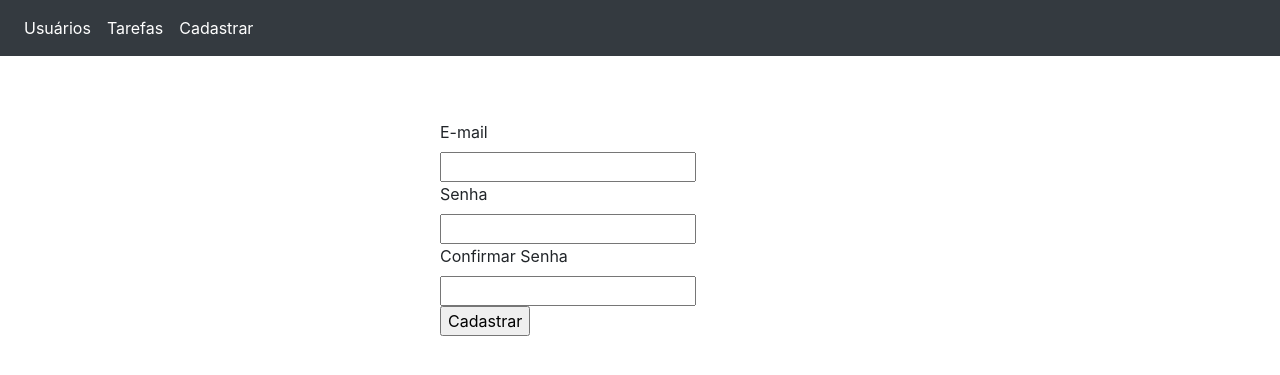
After one commit to rodrigoviturino/modulos-tarefas, a PHP site: page /cadastro.php in a window 1280 px wide. The commit adds this page. Shown: the top 375 px of the page. Run offline with PHP 8.4, Linux system fonts and the light colour scheme.

Commit message:
cadastro de usuario

```diff
--- /dev/null
+++ b/cadastro.php
@@ -0,0 +1,14 @@
+<?php
+require_once('header.php');
+?>
+
+
+<form method="post" action="autenticar.php " >
+    <label>E-mail</label><br/>
+    <input type="text" name="email"/><br/>
+    <label>Senha</label><br/>
+    <input type="password" name="senha"/><br/>
+    <label>Confirmar Senha</label><br/>
+    <input type="password" name="confirmar_senha"/><br/>
+    <input  type="submit" name="enviar" value="Cadastrar"/><br/>
+</form>
--- a/header.php
+++ b/header.php
@@ -3,6 +3,21 @@
 <head>
     <title>Page Title</title>
 </head>
+
+<style>
+    form {
+
+        width: 400px;
+        height: 150px;
+        left: 50%;
+        margin: -130px 0 0 -210px;
+        padding:10px;
+        position: absolute;
+        top: 30%;
+         }
+
+</style>
+
 
 <link rel="stylesheet" href="https://stackpath.bootstrapcdn.com/bootstrap/4.1.3/css/bootstrap.min.css" integrity="sha384-MCw98/SFnGE8fJT3GXwEOngsV7Zt27NXFoaoApmYm81iuXoPkFOJwJ8ERdknLPMO" crossorigin="anonymous">
 <script src="https://code.jquery.com/jquery-3.3.1.slim.min.js" integrity="sha384-q8i/X+965DzO0rT7abK41JStQIAqVgRVzpbzo5smXKp4YfRvH+8abtTE1Pi6jizo" crossorigin="anonymous"></script>
@@ -17,6 +32,9 @@
             <li class="nav-item active">
                     <a class="nav-link" href="tarefas.php">Tarefas</a>
             </li>
+            <li class="nav-item active">
+                <a class="nav-link" href="cadastro.php">Cadastrar</a>
+            </li>
         </ul>
     </nav>
 <?php
```
Also changed, not shown: autenticar.php (added, +37 -0 lines), classes/usuario.php (+36 -0 lines).
